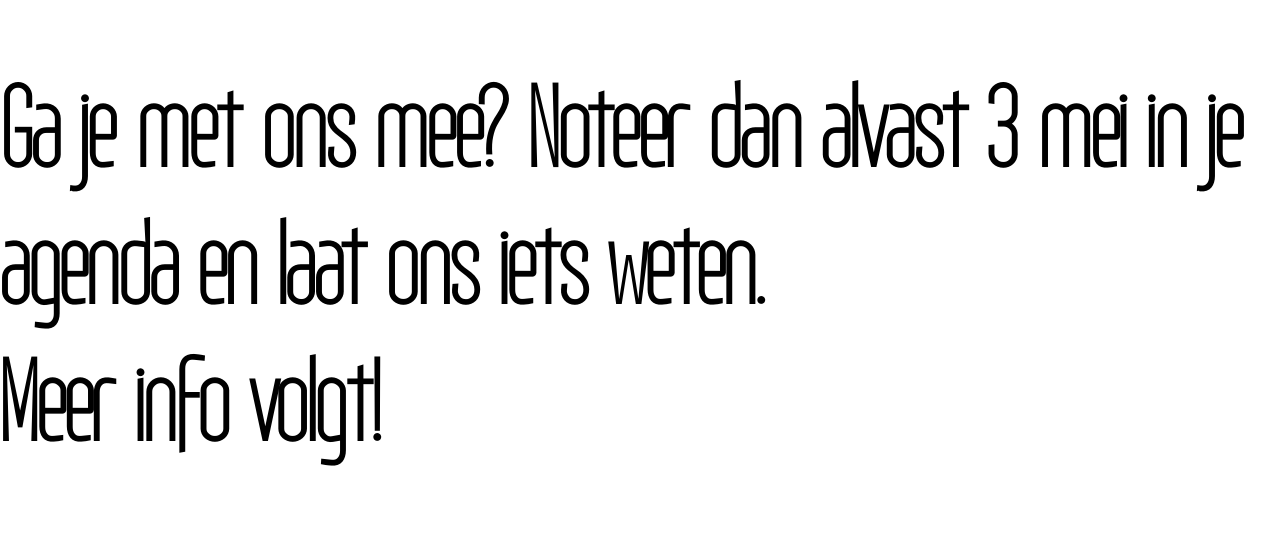
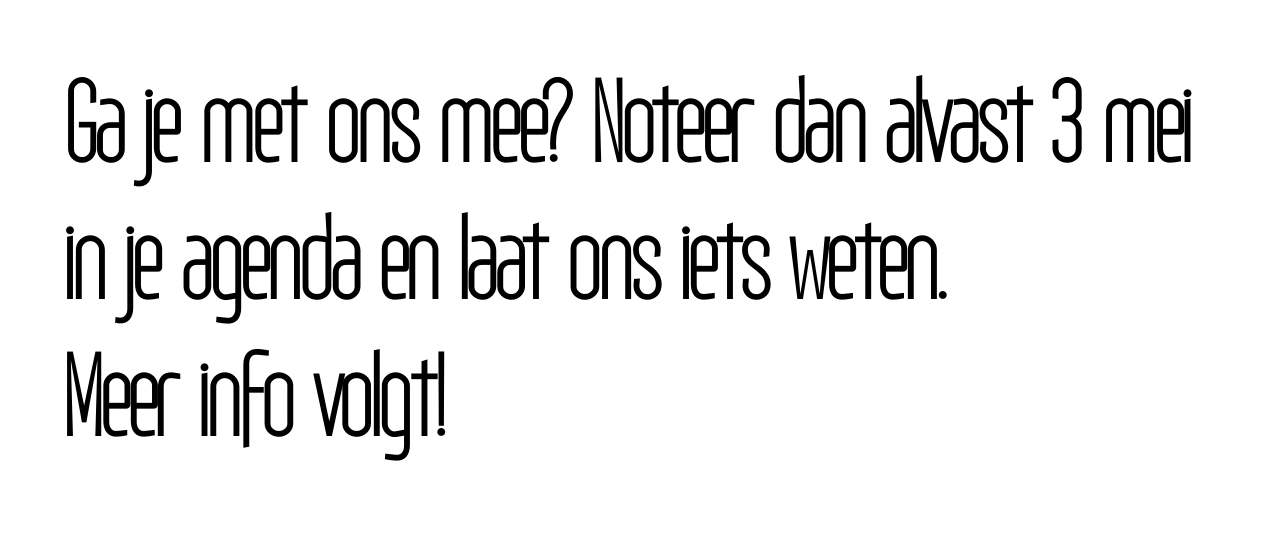
Before and after one commit to benfidlers/benfidlers.github.io, a plain HTML site: page index.html in a window 1280 px wide. Shown: the part 302-846 px from the top of the page. Drawn offline with Linux system fonts and the light colour scheme.

Commit message:
add container around header text

```diff
--- a/index.html
+++ b/index.html
@@ -7,10 +7,12 @@
 
   <body>
     <img src="images/front-image-with-text.jpg" class="full-image">
-    <h1 class="header">
-      Ga je met ons mee? Noteer dan alvast 3 mei in je agenda en laat ons iets weten.
-      <br/>
-      Meer info volgt!
-    </h1>
+    <div class="container">
+      <h1 class="header">
+        Ga je met ons mee? Noteer dan alvast 3 mei in je agenda en laat ons iets weten.
+        <br/>
+        Meer info volgt!
+      </h1>
+    </div>
   </body>
 </html>
--- a/style.css
+++ b/style.css
@@ -7,9 +7,14 @@ html, body {
   margin: 0;
 }
 
+.container {
+  padding: 5vw;
+}
+
 .header {
   font-family: sunflower;
   font-size:8vw;
+  margin:0
 }
 
 .full-image {
```
